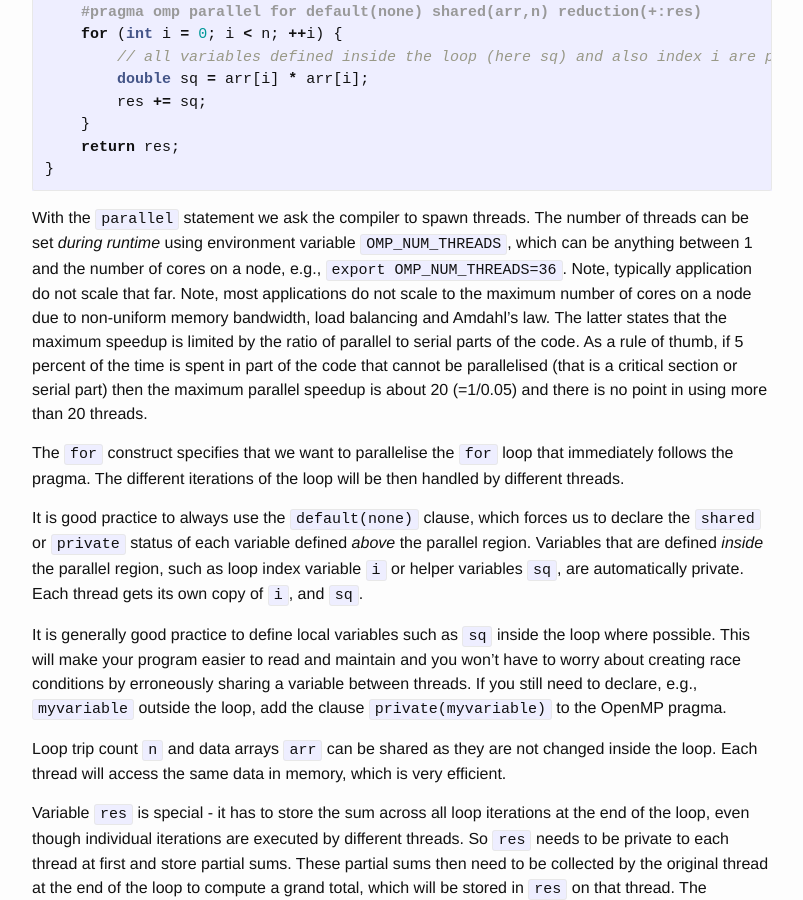
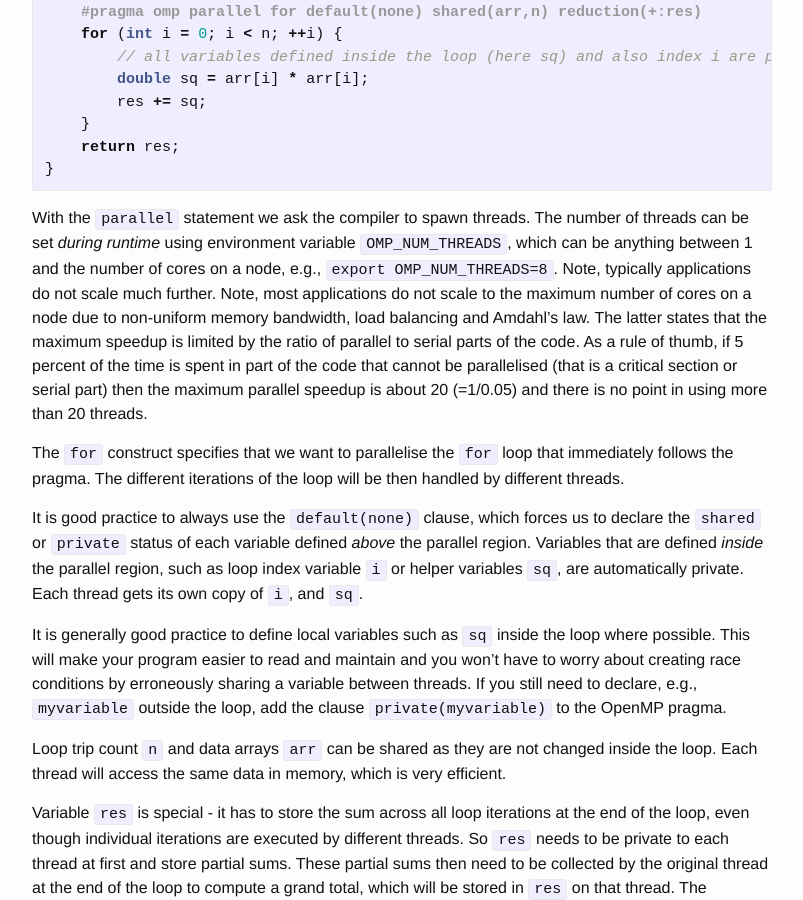
Before and after one commit to nesi/perf-training, a Jekyll site: the page built from _lessons/python-scatter/04b-openmp.md, in a window 1280 px wide and 900 px high, scrolled down 4142 px. Shown: the whole window, without its empty margins (238-1041 px from the left). Built offline with Jekyll 4.4.1, drawn with Linux system fonts in a browser that asks for light colours.

Commit message:
suggested NUM_OMP_THREADS limited

````diff
--- a/_lessons/python-scatter/04b-openmp.md
+++ b/_lessons/python-scatter/04b-openmp.md
@@ -102,7 +102,7 @@ double mySumSq(int n, double* arr) {
 }
 ```
 
-With the `parallel` statement we ask the compiler to spawn threads. The number of threads can be set *during runtime* using environment variable `OMP_NUM_THREADS`, which can be anything between 1 and the number of cores on a node, e.g., `export OMP_NUM_THREADS=36`. Note, typically application do not scale that far.
+With the `parallel` statement we ask the compiler to spawn threads. The number of threads can be set *during runtime* using environment variable `OMP_NUM_THREADS`, which can be anything between 1 and the number of cores on a node, e.g., `export OMP_NUM_THREADS=8`. Note, typically applications do not scale much further.
 Note, most applications do not scale to the maximum number of cores on a node due to non-uniform memory bandwidth, load balancing and Amdahl's law. The latter states that the maximum speedup is limited by the ratio of parallel to serial parts of the code. As a rule of thumb, if 5 percent of the time is spent in part of the code that cannot be parallelised (that is a critical section or serial part) then the maximum parallel speedup is about 20 (=1/0.05) and there is no point in using more than 20 threads.
 
 The `for` construct specifies that we want to parallelise the `for` loop that immediately follows the pragma. The different iterations of the loop will be then handled by different threads.
````
